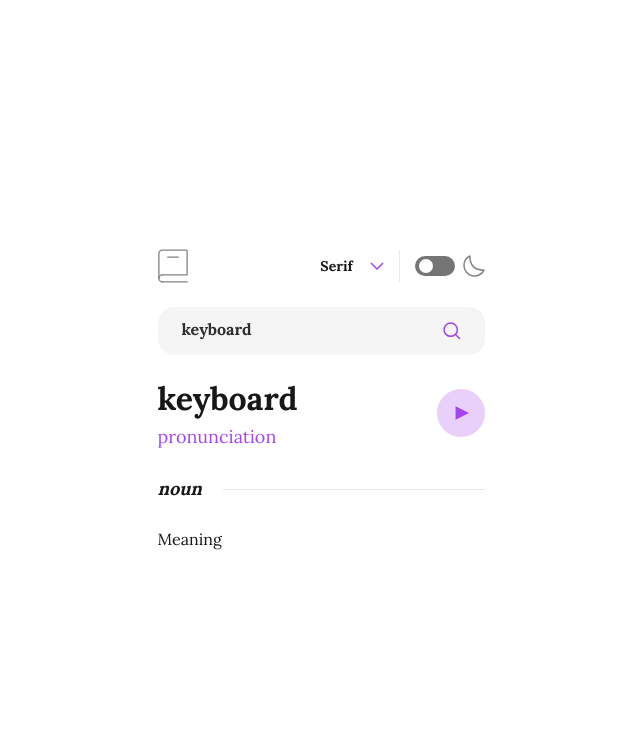
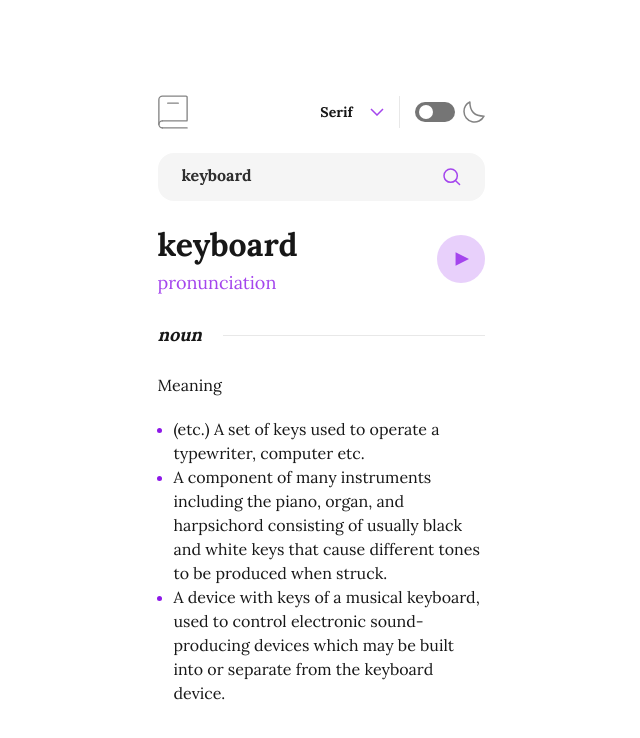
Before and after one commit to YokoMentor/dictionary-app, a Next.js app: page / in a window 1280 px wide. Shown: the top 738 px of the page, without its empty margins (319-959 px from the left). Built offline with nearby package versions, Linux system fonts and the light colour scheme.

Commit message:
Layout for list

```diff
--- a/app/page.module.css
+++ b/app/page.module.css
@@ -57,5 +57,14 @@
   background-image: url('../public/icon-play.svg');
 }
 
+li::marker {
+  color: hsl(274, 82%, 50%);
+}
+
+.ul {
+  list-style-type: circle;
+  list-style-type: disc;
+}
+
 @media (min-width: 768px) {
 }
--- a/app/page.tsx
+++ b/app/page.tsx
@@ -33,6 +33,11 @@ export default function Page() {
             <div className={`${styles.divider_h}`}></div>
           </div>
           <div className='mt-6'>Meaning</div>
+          <ul className={`${styles.ul} mt-5 pl-4`}>
+            <li>(etc.) A set of keys used to operate a typewriter, computer etc.</li>
+            <li>A component of many instruments including the piano, organ, and harpsichord consisting of usually black and white keys that cause different tones to be produced when struck.</li>
+            <li>A device with keys of a musical keyboard, used to control electronic sound-producing devices which may be built into or separate from the keyboard device.</li>
+          </ul>
         </div>
       </div>
     </div>
```
